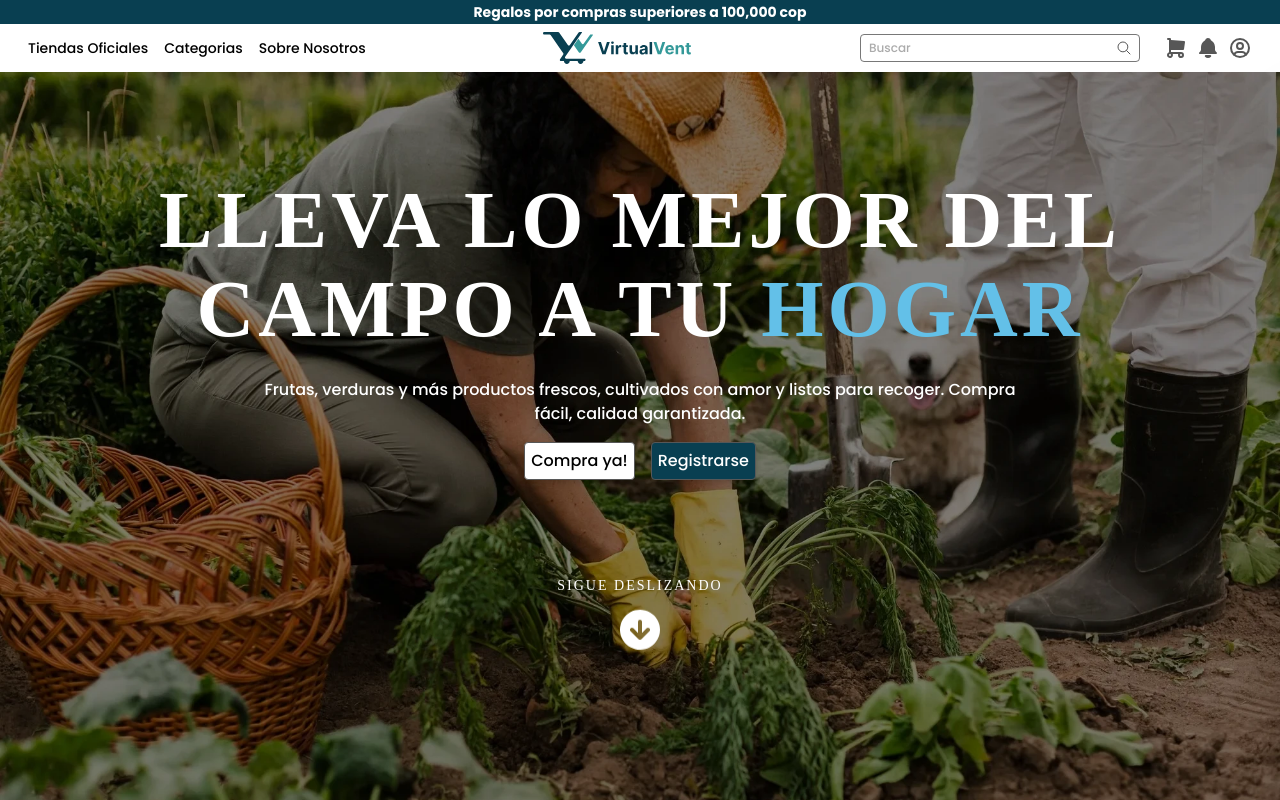
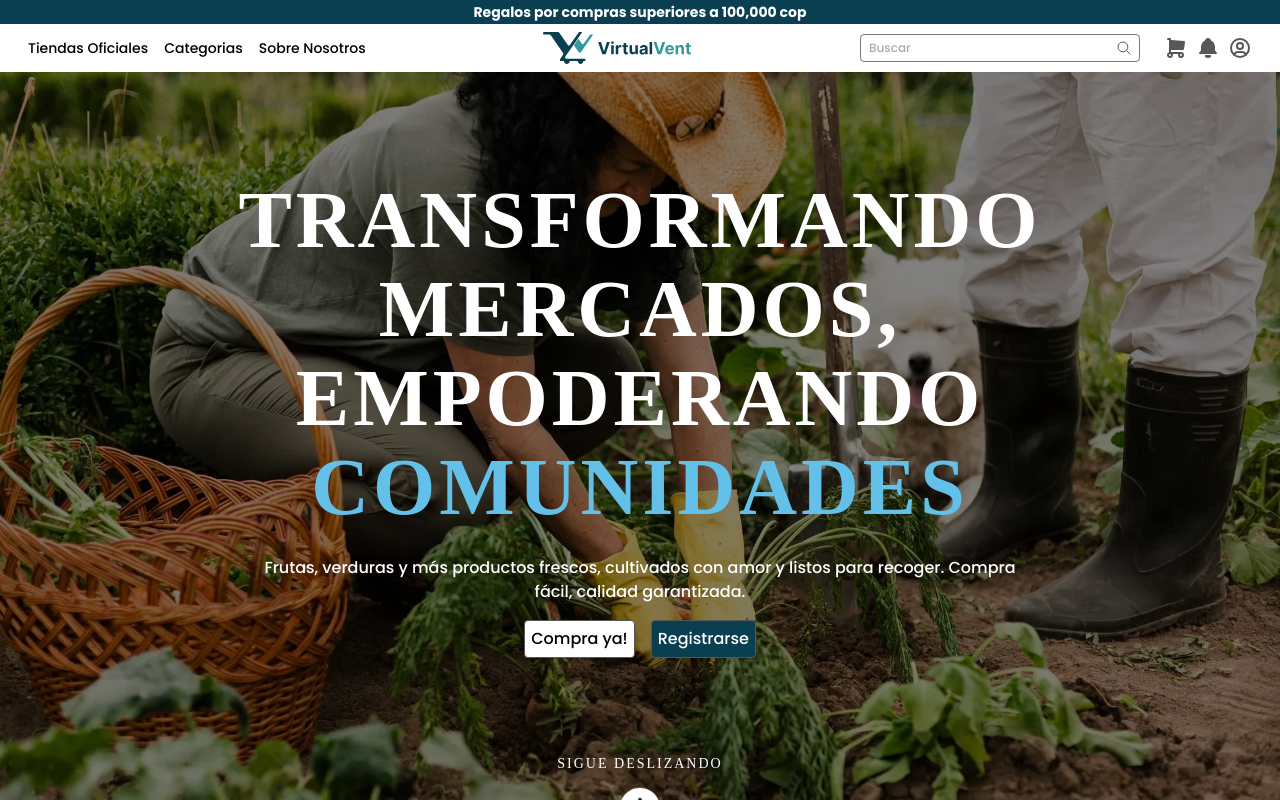
Before and after one commit to FILIPRAIDER/virtualvent, a Next.js app: page / in a window 1280 px wide. Shown: the top 800 px of the page. Built offline with nearby package versions, Linux system fonts and the light colour scheme; no server answers; the database is empty; a web font is replaced by a local one.

Commit message:
primera version slogan en banner

```diff
--- a/src/app/(shop)/ui/BannerSlide.tsx
+++ b/src/app/(shop)/ui/BannerSlide.tsx
@@ -6,9 +6,9 @@ export const BannerSlide = () => {
     <div className="h-screen z-0 w-full bg-[url('/imgs/banner.webp')] bg-cover bt-top bg-no-repeat ">
       <div className="flex flex-col text-center">
         <div className="flex z-10 justify-center h-full w-full text-center text-white text-4xl font-bold mt-6 px-6">
-          <h1 className="text-[45px] md:text-[80px] uppercase bowlby tracking-[4px] max-w-6xl mt-20 antialiased">
-            Lleva lo mejor del campo a tu{" "}
-            <span className="text-[#63C0E8]">hogar</span>
+          <h1 className="text-[33px] md:text-[80px] uppercase bowlby tracking-[4px] max-w-6xl mt-20 antialiased">
+            Transformando mercados, empoderando{" "}
+            <span className="text-[#63C0E8]">comunidades</span>
           </h1>
         </div>
         <div className="mx-auto mt-6 w-full text-center max-w-3xl">
```
